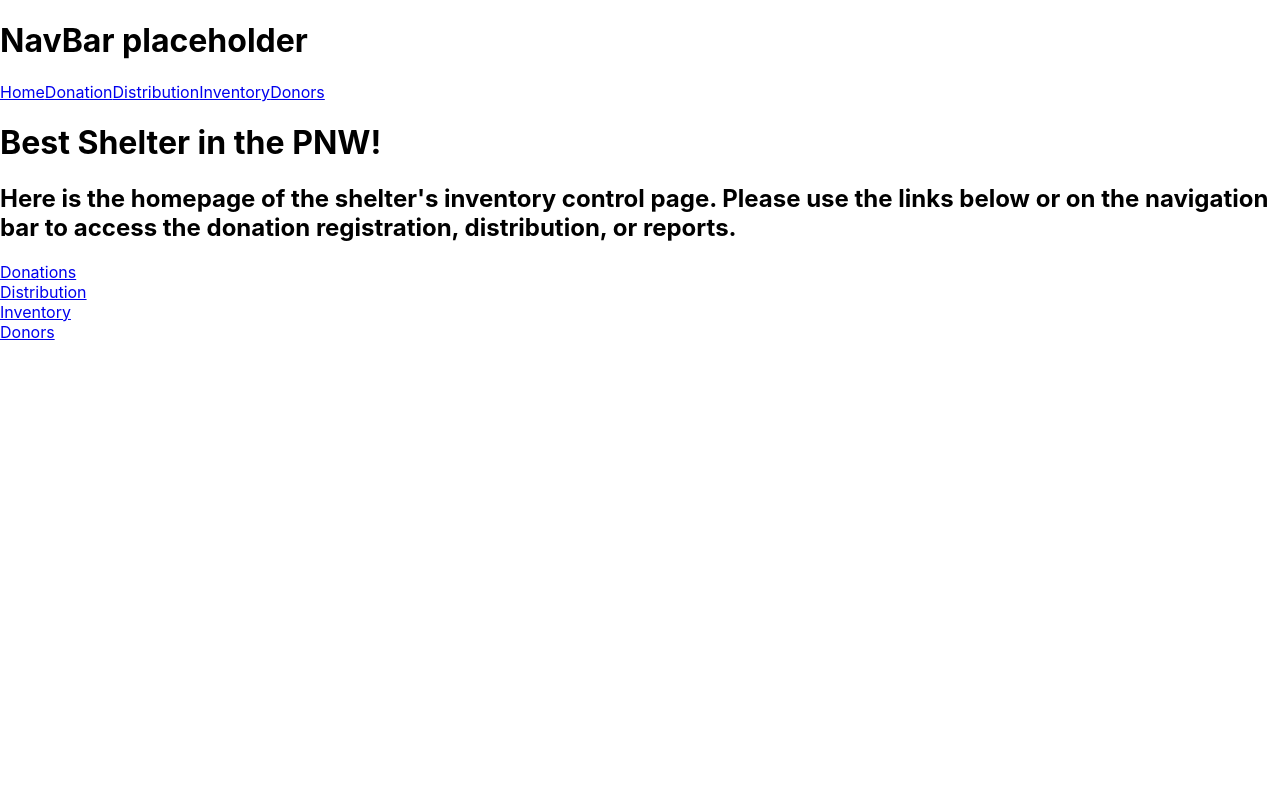
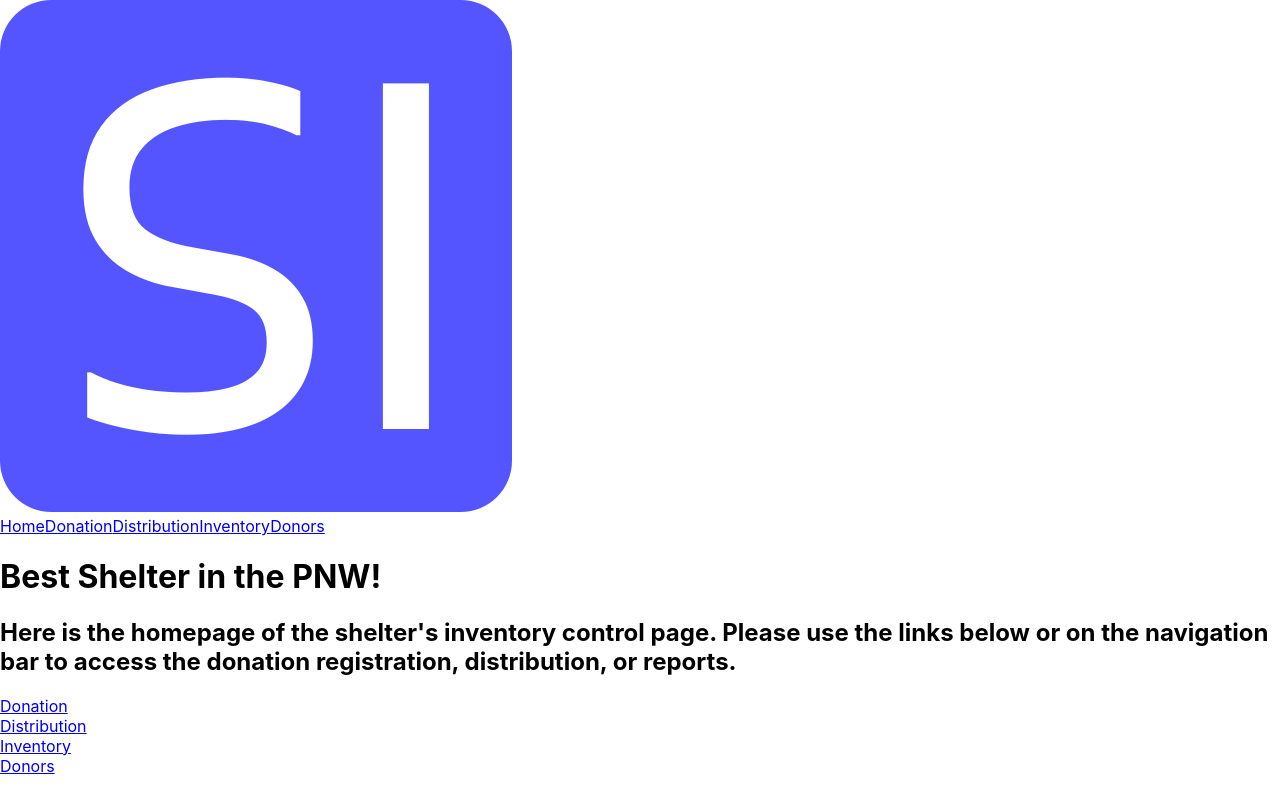
Before and after one commit to Sparky338/Digital-Aid_technical, a React (Create React App) app in the folder digital-aid-seattle/: page / in a window 1280 px wide. Built offline with nearby package versions, Linux system fonts and the light colour scheme.

Commit message:
added logo linking to homepage on the navbar, adjusted spelling for consistency

```diff
--- a/digital-aid-seattle/src/components/homepage.js
+++ b/digital-aid-seattle/src/components/homepage.js
@@ -11,7 +11,7 @@ const Homepage = () => {
       </h2>
       <div className="links-list">
         <Link to="/donation" className="link donation-link">
-            <div className="donation">Donations</div>
+            <div className="donation">Donation</div>
         </Link>
         <Link to="/distribution" className="link distribution-link">
             <div className="distribution">Distribution</div>
--- a/digital-aid-seattle/src/components/navbar.js
+++ b/digital-aid-seattle/src/components/navbar.js
@@ -1,10 +1,14 @@
 import { NavLink } from "react-router-dom";
+import shelterLogo from '../images/android-chrome-512x512.png'
 
 const NavBar = () => {
   return (
     <div className="main-nav-bar">
-      <h1>NavBar placeholder</h1>
-      <div className="logo"></div>
+      <div className="logo">
+      <NavLink className={"home-logo nav-link"} to="/" exact={true}>
+          <img className="shelter-logo" src={shelterLogo} alt="Shelter logo" />
+        </NavLink>
+      </div>
       <div className="links">
         <NavLink className={"home-link nav-link"} to="/" exact={true}>
           Home
```
Also changed, not shown: digital-aid-seattle/src/images/android-chrome-512x512.png (added).
